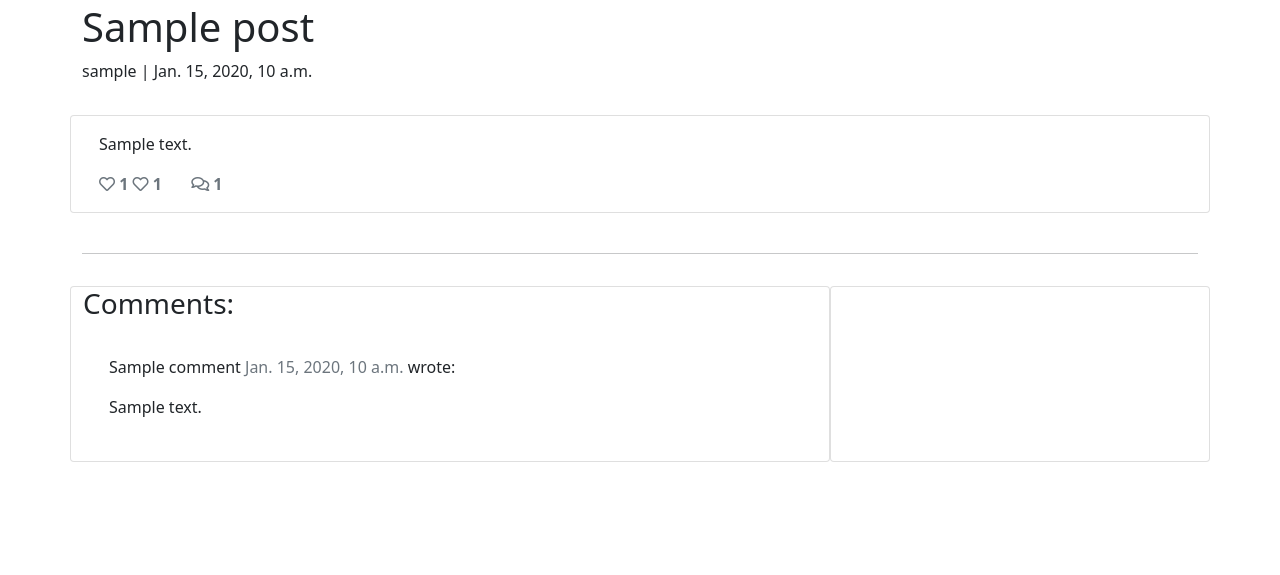
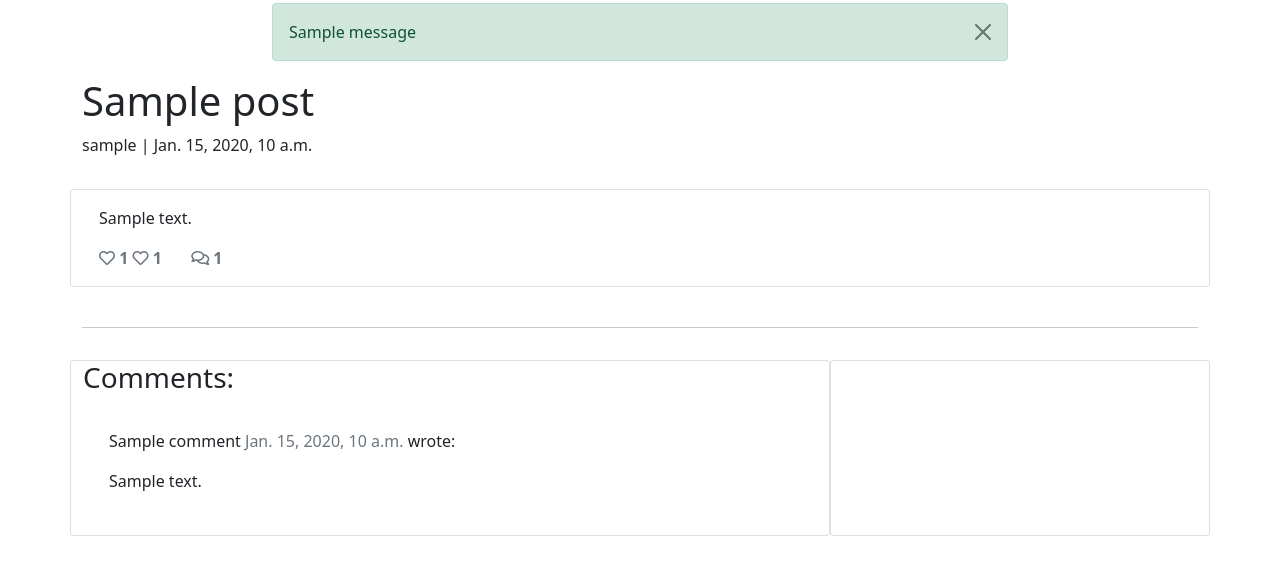
Before and after one commit to legenduzair/django-blog, a Django app: a page that uses templates/base.html in a window 1280 px wide. Shown: the part 53-628 px from the top of the page. Run offline with Django 3.2, Linux system fonts and the light colour scheme; tables that the repository leaves empty hold one stand-in row (values such as "Sample post"); one stand-in notice (Sample message) is shown; some libraries are stand-ins or nearby versions.

Commit message:
Add messages

```diff
--- a/blog/views.py
+++ b/blog/views.py
@@ -1,6 +1,7 @@
 from django.shortcuts import render, get_object_or_404, reverse
 from django.views import generic, View
 from django.http import HttpResponseRedirect
+from django.contrib import messages
 from .models import Post
 from .forms import CommentForm
 
@@ -50,6 +51,7 @@ class PostDetail(View):
             comment = comment_form.save(commit=False)
             comment.post = post
             comment.save()
+            messages.success(request, 'A comment has been added!')
         else:
             comment_form = CommentForm()
 
--- a/templates/base.html
+++ b/templates/base.html
@@ -57,6 +57,19 @@
         </div>
     </nav>
 
+    <div class="container">
+        <div class="row">
+            <div class="col-md-8 offset-md-2">
+                {% for message in messages %}
+                <div class="alert {{ message.tags }} alert-dismissible fade show" id="msg" role="alert">
+                    {{ message | safe }}
+                    <button type="button" class="btn-close" data-bs-dismiss="alert" aria-label="Close"></button>
+                </div>
+                {% endfor %}
+            </div>
+        </div>
+    </div>
+
     <main class="flex-shrink-0 main-bg">
         {% block content %}
         <!-- Content Goes here -->
@@ -71,6 +84,13 @@
             <i class="fab fa-instagram-square ms-3"></i>
             <i class="fab fa-youtube-square ms-3"></i></p>
     </footer>
+    <script>
+        setTimeout(function() {
+            let messages = document.getElementById("msg");
+            let alert = new bootstrap.Alert(messages);
+            alert.close();
+        }, 3000);
+    </script>
 </body>
 
 </html>
--- a/templates/post_detail.html
+++ b/templates/post_detail.html
@@ -1,5 +1,18 @@
 {% extends 'base.html' %} {% block content %}
 {% load crispy_forms_tags %}
+
+<div class="container">
+    <div class="row">
+        <div class="col-md-8 offset-md-2">
+            {% for message in messages %}
+            <div class="alert {{ message.tags }} alert-dismissible fade show" id="msg" role="alert">
+                {{ message | safe }}
+                <button type="button" class="btn-close" data-bs-dismiss="alert" aria-label="Close"></button>
+            </div>
+            {% endfor %}
+        </div>
+    </div>
+</div>
 
 <div class="masthead">
     <div class="container">
```
Also changed, not shown: codestar2021/settings.py (+9 -0 lines).
